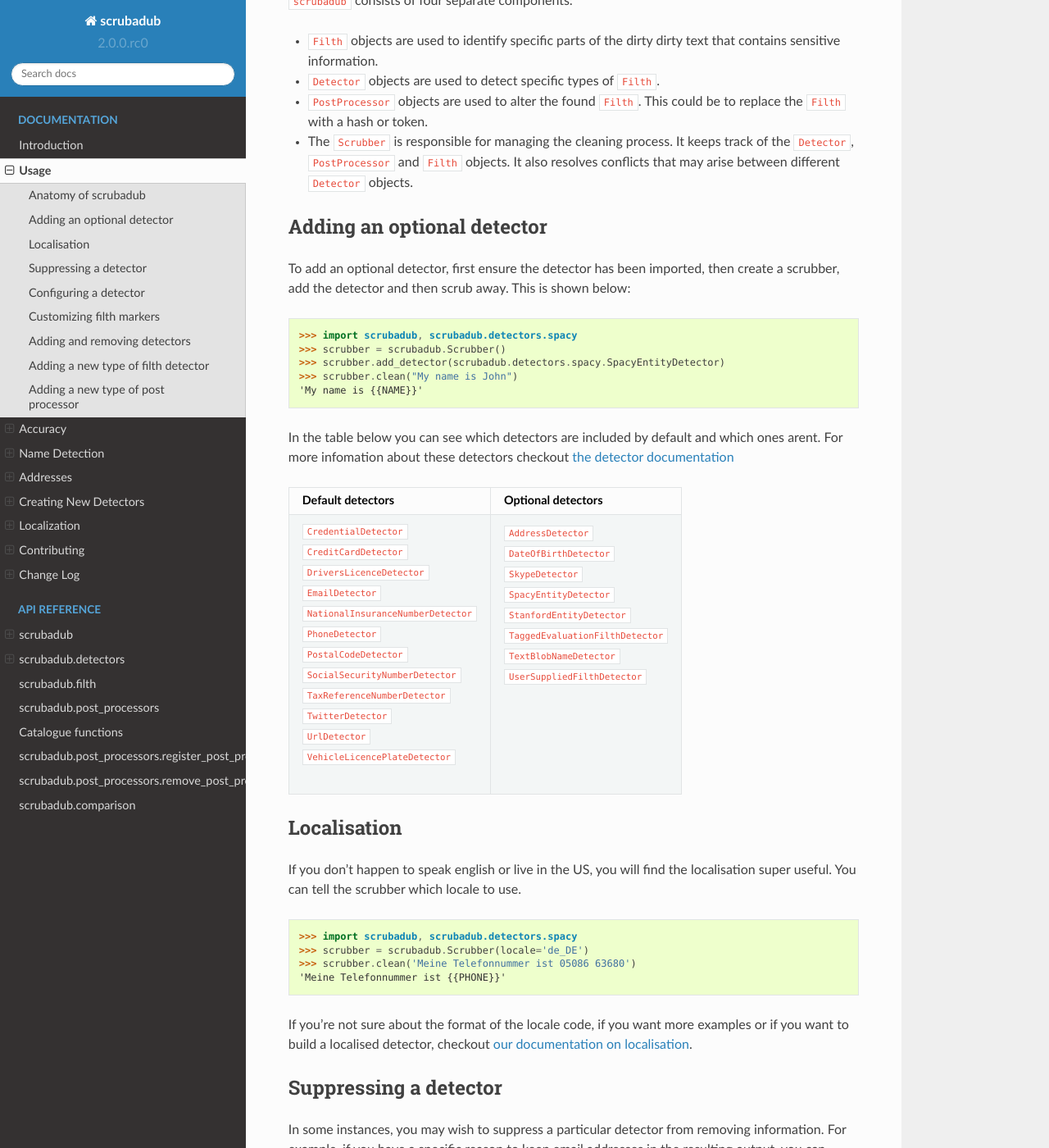
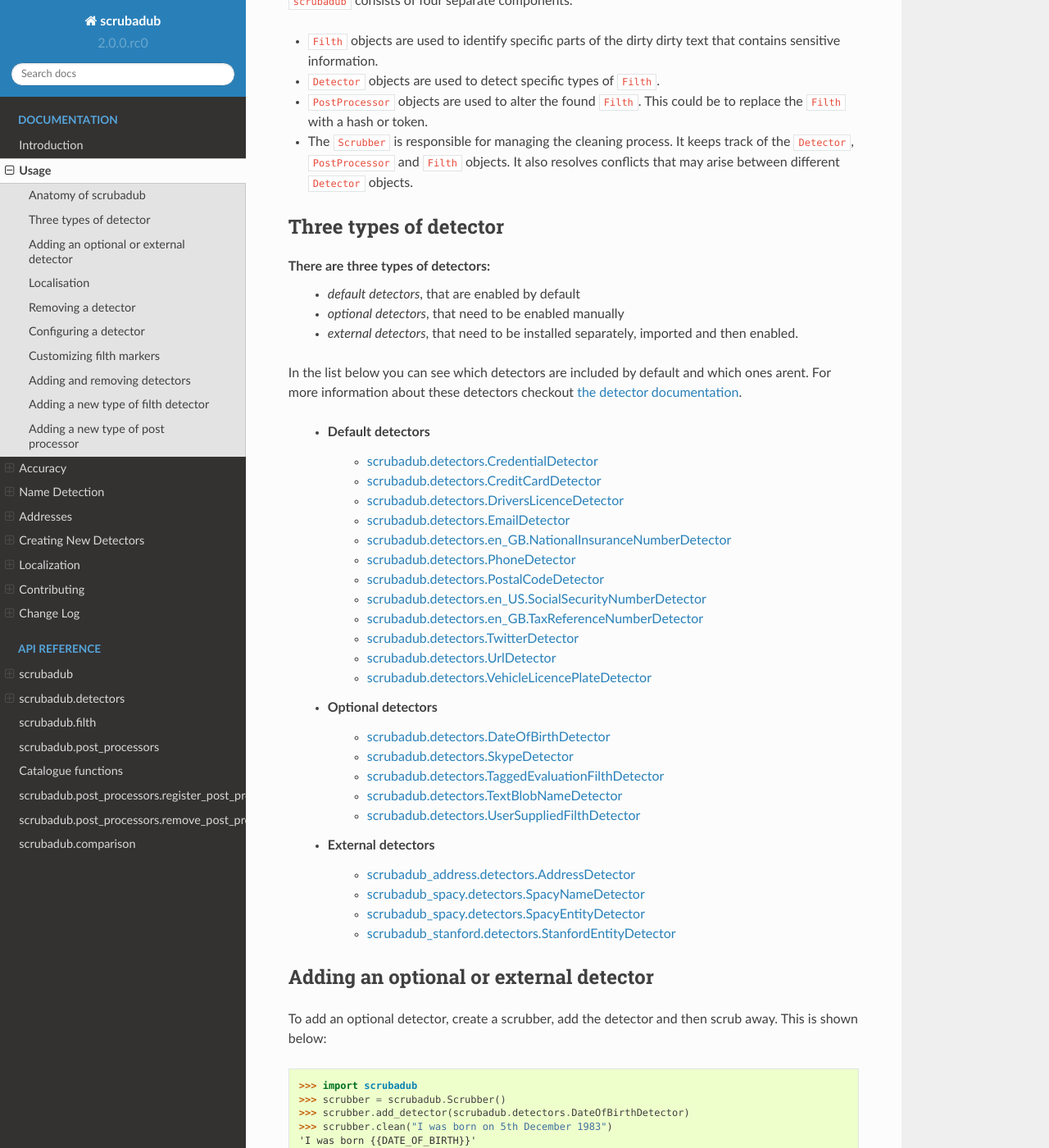
Before and after one commit to LeapBeyond/scrubadub, a Sphinx documentation site: the page built from docs/usage.rst, in a window 1280 px wide and 1400 px high, scrolled down 347 px. Shown: the whole window at 82% size. Built offline with Sphinx 7.4.7 and the Read the Docs theme 2.0.0, drawn with Linux system fonts in a browser that asks for light colours; some of the changed text lies outside the part shown.

Commit message:
ensure examples run as expected, improve docs on eternal/optional detectors, link to API ref

```diff
--- a/docs/usage.rst
+++ b/docs/usage.rst
@@ -29,57 +29,85 @@ Anatomy of scrubadub
   It also resolves conflicts that may arise between different ``Detector``
   objects.
 
-Adding an optional detector
----------------------------
+Three types of detector
+-----------------------
 
-To add an optional detector, first ensure the detector has been imported, then create a scrubber, add the detector and then scrub away.
+There are three types of detectors:
+ * *default detectors*, that are enabled by default
+ * *optional detectors*, that need to be enabled manually
+ * *external detectors*, that need to be installed separately, imported and then enabled.
+
+In the list below you can see which detectors are included by default and which ones arent.
+For more information about these detectors checkout :ref:`the detector documentation <api_scrubadub_detectors>`.
+
+ * Default detectors
+     * :ref:`scrubadub.detectors.CredentialDetector`
+     * :ref:`scrubadub.detectors.CreditCardDetector`
+     * :ref:`scrubadub.detectors.DriversLicenceDetector`
+     * :ref:`scrubadub.detectors.EmailDetector`
+     * :ref:`scrubadub.detectors.en_GB.NationalInsuranceNumberDetector`
+     * :ref:`scrubadub.detectors.PhoneDetector`
+     * :ref:`scrubadub.detectors.PostalCodeDetector`
+     * :ref:`scrubadub.detectors.en_US.SocialSecurityNumberDetector`
+     * :ref:`scrubadub.detectors.en_GB.TaxReferenceNumberDetector`
+     * :ref:`scrubadub.detectors.TwitterDetector`
+     * :ref:`scrubadub.detectors.UrlDetector`
+     * :ref:`scrubadub.detectors.VehicleLicencePlateDetector`
+ * Optional detectors
+     * :ref:`scrubadub.detectors.DateOfBirthDetector`
+     * :ref:`scrubadub.detectors.SkypeDetector`
+     * :ref:`scrubadub.detectors.TaggedEvaluationFilthDetector`
+     * :ref:`scrubadub.detectors.TextBlobNameDetector`
+     * :ref:`scrubadub.detectors.UserSuppliedFilthDetector`
+ * External detectors
+     * :ref:`scrubadub_address.detectors.AddressDetector`
+     * :ref:`scrubadub_spacy.detectors.SpacyNameDetector`
+     * :ref:`scrubadub_spacy.detectors.SpacyEntityDetector`
+     * :ref:`scrubadub_stanford.detectors.StanfordEntityDetector`
+
+Adding an optional or external detector
+---------------------------------------
+
+To add an optional detector, create a scrubber, add the detector and then scrub away.
 This is shown below:
 
 .. code:: pycon
 
-    >>> import scrubadub, scrubadub.detectors.spacy
+    >>> import scrubadub
     >>> scrubber = scrubadub.Scrubber()
-    >>> scrubber.add_detector(scrubadub.detectors.spacy.SpacyEntityDetector)
+    >>> scrubber.add_detector(scrubadub.detectors.DateOfBirthDetector)
+    >>> scrubber.clean("I was born on 5th December 1983")
+    'I was born {{DATE_OF_BIRTH}}'
+
+To add an external detector install the package, import the installed package, and then follow the above example:
+
+.. code:: pycon
+
+    >>> import scrubadub, scrubadub_spacy
+    >>> scrubber = scrubadub.Scrubber()
+    >>> scrubber.add_detector(scrubadub_spacy.detectors.SpacyEntityDetector)
     >>> scrubber.clean("My name is John")
     'My name is {{NAME}}'
 
-In the table below you can see which detectors are included by default and which ones arent.
-For more infomation about these detectors checkout :ref:`the detector documentation <api_scrubadub_detectors>`
-
-+----------------------------------------+----------------------------------------+
-| Default detectors                      | Optional detectors                     |
-+========================================+========================================+
-| | ``CredentialDetector``               | | ``AddressDetector``                  |
-| | ``CreditCardDetector``               | | ``DateOfBirthDetector``              |
-| | ``DriversLicenceDetector``           | | ``SkypeDetector``                    |
-| | ``EmailDetector``                    | | ``SpacyEntityDetector``              |
-| | ``NationalInsuranceNumberDetector``  | | ``StanfordEntityDetector``           |
-| | ``PhoneDetector``                    | | ``TaggedEvaluationFilthDetector``    |
-| | ``PostalCodeDetector``               | | ``TextBlobNameDetector``             |
-| | ``SocialSecurityNumberDetector``     | | ``UserSuppliedFilthDetector``        |
-| | ``TaxReferenceNumberDetector``       | |                                      |
-| | ``TwitterDetector``                  | |                                      |
-| | ``UrlDetector``                      | |                                      |
-| | ``VehicleLicencePlateDetector``      | |                                      |
-+----------------------------------------+----------------------------------------+
 
 Localisation
 ------------
 
-If you don't happen to speak english or live in the US, you will find the localisation super useful.
+If you don't happen to speak english or live in the US, you will find the localisation helpful.
 You can tell the scrubber which locale to use.
 
 .. code:: pycon
 
-    >>> import scrubadub, scrubadub.detectors.spacy
+    >>> import scrubadub
     >>> scrubber = scrubadub.Scrubber(locale='de_DE')
     >>> scrubber.clean('Meine Telefonnummer ist 05086 63680')
     'Meine Telefonnummer ist {{PHONE}}'
 
-If you're not sure about the format of the locale code, if you want more examples or if you want to build a localised detector, checkout :ref:`our documentation on localisation <localization>`.
+If you're not sure about the format of the locale code, if you want more examples or if you want to build a localised
+detector, checkout :ref:`our documentation on localisation <localization>`.
 
-Suppressing a detector
-----------------------
+Removing a detector
+-------------------
 
 In some instances, you may wish to suppress a particular detector from removing
 information. For example, if you have a specific reason to keep email addresses
@@ -87,14 +115,15 @@ in the resulting output, you can disable the email address cleaning like this:
 
 .. code:: pycon
 
-    >>> import scrubadub
+    >>> import scrubadub, scrubadub_spacy
     >>> text = "contact Joe Duffy at joe@example.com"
     >>> scrubber = scrubadub.Scrubber()
+    >>> scrubber.add_detector(scrubadub_spacy.detectors.SpacyEntityDetector)
     >>> scrubber.clean(text)
-    u"contact {{NAME}} {{NAME}} at {{EMAIL}}"
+    'contact {{NAME}} at {{EMAIL}}'
     >>> scrubber.remove_detector('email')
     >>> scrubber.clean(text)
-    u"contact {{NAME}} {{NAME}} at joe@example.com"
+    'contact {{NAME}} at joe@example.com'
 
 
 Configuring a detector
@@ -126,13 +155,12 @@ The default setup is shown below:
 .. code:: pycon
 
     >>> import scrubadub
-    >>> text = "contact Joe Duffy at joe@example.com"
     >>> scrubber = scrubadub.Scrubber(post_processor_list=[
     ...     scrubadub.post_processors.FilthReplacer(),
     ...     scrubadub.post_processors.PrefixSuffixReplacer(),
     ... ])
-    >>> scrubber.clean(text)
-    'contact {{NAME}} {{NAME}} at {{EMAIL}}'
+    >>> scrubber.clean("contact me at (478)345-1309 or joe@example.com")
+    'contact me at {{PHONE}} or {{EMAIL}}'
 
 This can be inconvenient in situations where you want to display the information differently.
 You can alter the arguments passed to the ``scrubadub.post_processors.FilthReplacer`` constructor to include the
@@ -145,14 +173,14 @@ As an example, to display a hash of the Filth in bold HTML, you could to do this
 .. code:: pycon
 
     >>> import scrubadub
-    >>> text = "contact Joe Duffy at joe@example.com"
     >>> scrubber = scrubadub.Scrubber(post_processor_list=[
     ...     scrubadub.post_processors.FilthReplacer(include_hash=True, hash_salt='example', hash_length=5),
     ...     scrubadub.post_processors.PrefixSuffixReplacer(prefix='<b>', suffix='</b>'),
     ... ])
-    >>> scrubber.clean(text)
-    'contact <b>NAME-C6347</b> <b>NAME-01E6A</b> at <b>EMAIL-028CC</b>'
+    >>> scrubber.clean("contact me on (478)345-1309 or joe@example.com")
+    'contact me on <b>PHONE-DB92D</b> or <b>EMAIL-028CC</b>'
 
+# TODO: fix above
 
 Adding and removing detectors
 -----------------------------
@@ -161,7 +189,7 @@ The ``Detector``\ s included in the ``Scrubber`` can be set when initialising th
 Detectors can also be added or removed from the scrubber at any time by calling ``Scrubber.remove_detector`` and ``Scrubber.add_detector``.
 These functions can be passed one of:
 
-* a string -- the detector name
+* a string -- the detector name (e.g. ``scrubadub.detectors.CreditCardDetector.name``, which is set to ``'credit_card'``)
 * a ``Detector`` object -- an instance of a ``Detector`` class
 * a ``Detector`` class -- a ``Detector`` class
 
@@ -186,7 +214,7 @@ Examples of this are given below:
     >>> scrubber.add_detector(scrubadub.detectors.EmailDetector)
     >>> scrubber.remove_detector(scrubadub.detectors.EmailDetector)
 
-    >>> # Adds the scrubadub.detectors.EmailDetector detector
+    >>> # Adds/removes the scrubadub.detectors.EmailDetector detector, see the `name` attribute of the detector
     >>> scrubber.add_detector('email')
     >>> scrubber.remove_detector('email')
 
@@ -227,7 +256,7 @@ you can always add your own `Filth` and `Detectors` like this:
     >>> scrubber.add_detector(MyDetector)
     >>> text = "My stuff can be found there."
     >>> scrubber.clean(text)
-    u"{{MINE}} can be found there."
+    '{{MINE}} can be found there.'
 
 When initialising your `Filth` in the `Detector.iter_filth` function, be
 sure to pass on the name of the document and the name of the detector that
@@ -236,7 +265,8 @@ While this isn't required, passing the name of the detector allows the Detector
 comparison functions to work and passing the name of the document allows batch
 analysis of related documents with one call to the `Scrubber`.
 
-
+You can find out more about the other features available when creating ``Detectors`` in the
+:ref:`creating new detectors documentation<creating_detectors>`.
 
 Adding a new type of post processor
 -----------------------------------
@@ -256,20 +286,16 @@ However, `PostProcessor`\ s could be used for many tasks including validation an
     ...         for filth in filth_list:
     ...             # replacement_string is what the Filth will be replaced by
     ...             filth.replacement_string = 'PII'
-    ...        return filth_list
+    ...         return filth_list
 
     >>> scrubber = scrubadub.Scrubber(post_processor_list=[
     ...     PIIReplacer(),
     ...     scrubadub.post_processors.PrefixSuffixReplacer(),
     ... ])
-    >>> text = "contact Joe Duffy at joe@example.com"
+    >>> text = "contact me on (478)345-1309 or joe@example.com"
     >>> scrubber.clean(text)
-    "contact {{PII}} {{PII}} at {{PII}}"
+    'contact me on {{PII}} or {{PII}}'
 
 
-Following the API of the `Detectors` you can similarly add and remove `PostProcessors` with ``Scrubber.remove_post_processor`` and ``Scrubber.add_post_processor``.
-
-
-----------------------------
-
-.. todo:: TKTK
+Following the API of the `Detectors` you can similarly add and remove `PostProcessors` with
+``Scrubber.remove_post_processor`` and ``Scrubber.add_post_processor``.
```
Also changed, not shown: other parts of docs/usage.rst (+3 -2 lines).
